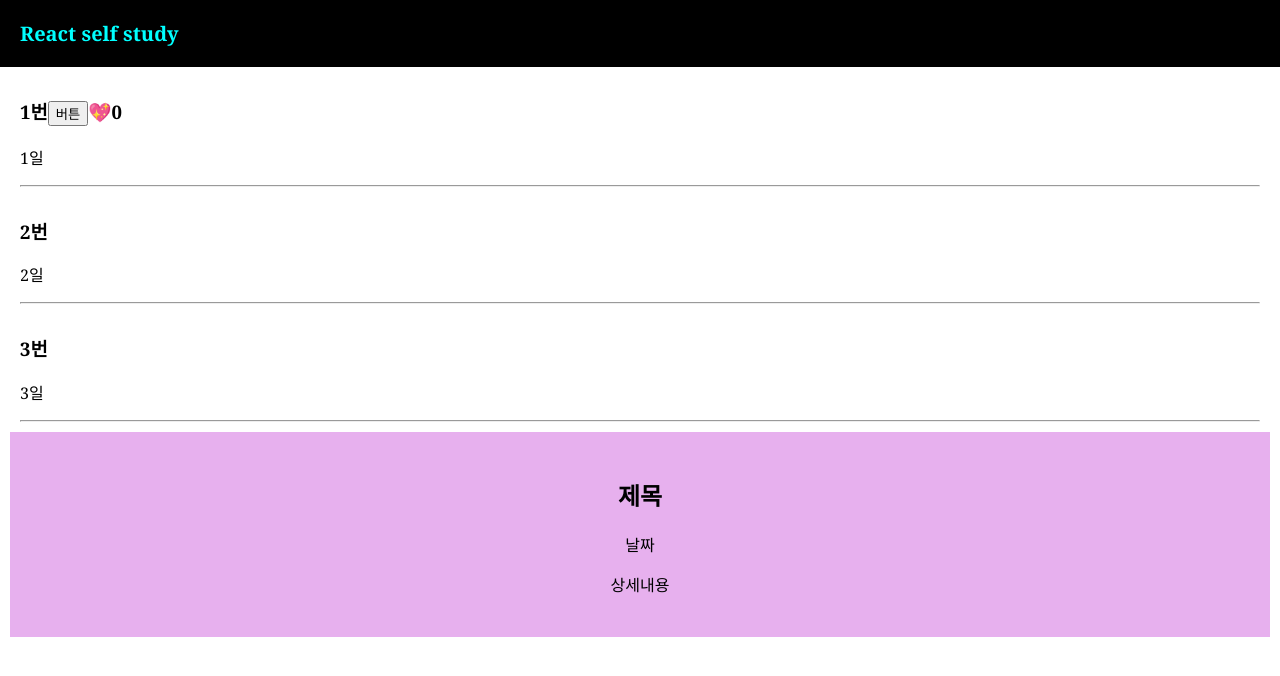
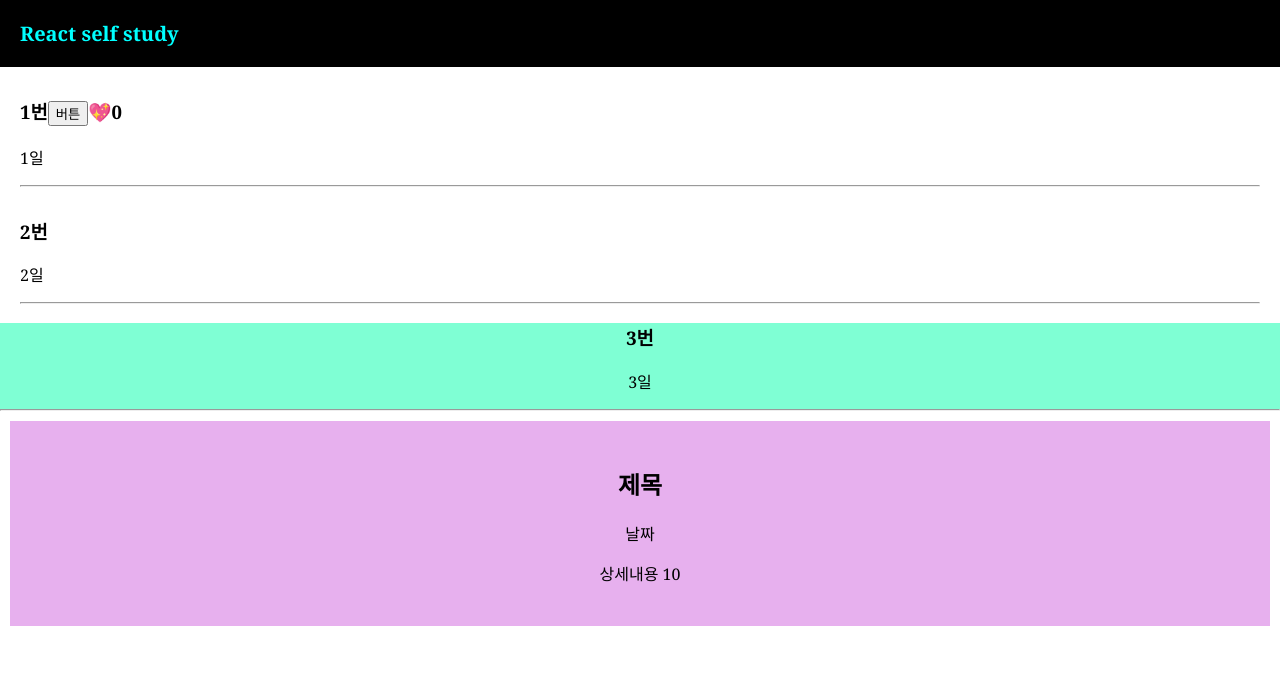
Before and after one commit to sksmsWKd/react-self-study, a React (Create React App) app: page / in a window 1280 px wide. Shown: the top 676 px of the page. Built offline with nearby package versions, Linux system fonts and the light colour scheme.

Commit message:
props, module.css

```diff
--- a/src/App.js
+++ b/src/App.js
@@ -3,94 +3,15 @@
 import React, { useState } from "react";
 import logo from "./logo.svg";
 import "./App.css";
+import Hello from "./component/Hello";
 
 function App() {
-  let [like, likeChange] = useState(0);
-  let [title, titleChange] = useState(["1번", "2번", "3번"]);
-
-  function changeTitle() {
-    // titleChange(["1-1번", "2번", "3번"]);
-    //state 가 다같이 바뀐다.
-
-    //따로하고싶으면 복사를 해야함
-
-    // var newTitle = like;
-
-    //이렇게 복사하면, 복사가 아니고 값 공유임 참조형자료형
-
-    var newTitle = [...title];
-    //object도 , 대괄호대신 중괄호, deepcopy
-    newTitle[0] = "1-1번";
-    titleChange(newTitle);
-  }
-
-  //ex array 안에 [10,100 ]을 변수로쓰고싶어요
-  //var[a,b]=[10,100]
-  //[state 데이터, state 데이터 변경 함수]
-
-  let dataA = "리엑트데이터바인딩";
-
-  let nav = "black-nav";
-  function f() {
-    return 1000;
-  }
-  // 함수가능
   return (
     <div className="App">
-      <div className={nav}>React self study</div>
-
-      <div className="list">
-        <h3>
-          {title[0]}
-          <button
-            onClick={changeTitle}
-
-            //changeTitle() 하면 함수 자동실행이라 ㄴㄴ
-          >
-            버튼
-          </button>
-
-          <span
-            onClick={() => {
-              likeChange(like + 1);
-            }}
-            //likeChange() 가능
-            //ex) likeChange(대체할데이터)  ->
-          >
-            💖
-          </span>
-          {like}
-        </h3>
-        <p>1일</p>
-        <hr />
-      </div>
-
-      <div className="list">
-        <h3>{title[1]}</h3>
-        <p>2일</p>
-        <hr />
-      </div>
-
-      <div className="list">
-        <h3>{title[2]}</h3>
-        <p>3일</p>
-        <hr />
-      </div>
-
-      <Modal />
+      <Hello />
     </div>
   );
-}
-
-function Modal() {
-  return (
-    <div className="modal">
-      <h2>제목</h2>
-      <p>날짜</p>
-      <p>상세내용</p>
-    </div>
-    //이때 주의점.이름은 대문자로
-  );
+  //div한개필수
 }
 
 // https://www.youtube.com/watch?v=FqnAFX9lQPQ
--- /dev/null
+++ b/src/component/Hello.js
@@ -0,0 +1,97 @@
+/* eslint-disable */
+
+import React, { useState } from "react";
+
+import "../App.css";
+import styles from "./Hello.module.css";
+//모듈화된 css로 네이밍중복 걱정 안해도 됨.
+
+export default function Hello() {
+  let [like, likeChange] = useState(0);
+  let [title, titleChange] = useState(["1번", "2번", "3번"]);
+
+  function changeTitle() {
+    // titleChange(["1-1번", "2번", "3번"]);
+    //state 가 다같이 바뀐다.
+
+    //따로하고싶으면 복사를 해야함
+
+    // var newTitle = like;
+
+    //이렇게 복사하면, 복사가 아니고 값 공유임 참조형자료형
+
+    var newTitle = [...title];
+    //object도 , 대괄호대신 중괄호, deepcopy
+    newTitle[0] = "1-1번";
+    titleChange(newTitle);
+  }
+
+  //ex array 안에 [10,100 ]을 변수로쓰고싶어요
+  //var[a,b]=[10,100]
+  //[state 데이터, state 데이터 변경 함수]
+
+  let dataA = "리엑트데이터바인딩";
+
+  let nav = "black-nav";
+  function f() {
+    return 1000;
+  }
+  // 함수가능
+  return (
+    <div className="App">
+      <div className={nav}>React self study</div>
+
+      <div className="list">
+        <h3>
+          {title[0]}
+          <button
+            onClick={changeTitle}
+
+            //changeTitle() 하면 함수 자동실행이라 ㄴㄴ
+          >
+            버튼
+          </button>
+
+          <span
+            onClick={() => {
+              likeChange(like + 1);
+            }}
+            //likeChange() 가능
+            //ex) likeChange(대체할데이터)  ->
+          >
+            💖
+          </span>
+          {like}
+        </h3>
+        <p>1일</p>
+        <hr />
+      </div>
+
+      <div className="list">
+        <h3>{title[1]}</h3>
+        <p>2일</p>
+        <hr />
+      </div>
+
+      <div className={styles.box}>
+        <h3>{title[2]}</h3>
+        <p>3일</p>
+        <hr />
+      </div>
+
+      <Modal num={10} />
+      {/* props */}
+    </div>
+  );
+}
+
+function Modal(props) {
+  return (
+    <div className="modal">
+      <h2>제목</h2>
+      <p>날짜</p>
+      <p>상세내용 {props.num}</p>
+    </div>
+    //이때 주의점.이름은 대문자로
+  );
+}
--- /dev/null
+++ b/src/component/Hello.module.css
@@ -0,0 +1,4 @@
+.box {
+  background-color: aquamarine;
+  text-shadow: 0.5em;
+}
--- /dev/null
+++ b/src/component/Welcome.js
@@ -0,0 +1,5 @@
+export default function Welcome() {
+	return (
+
+	)
+}
```
